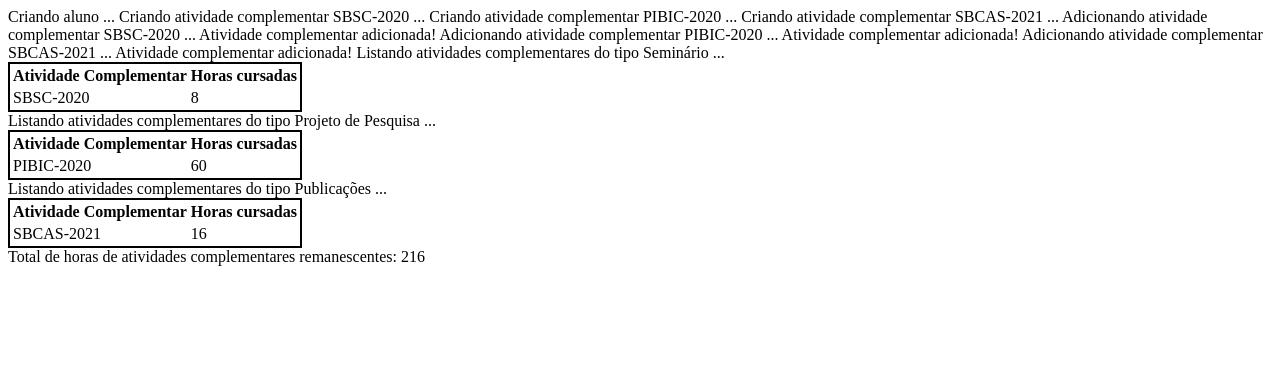
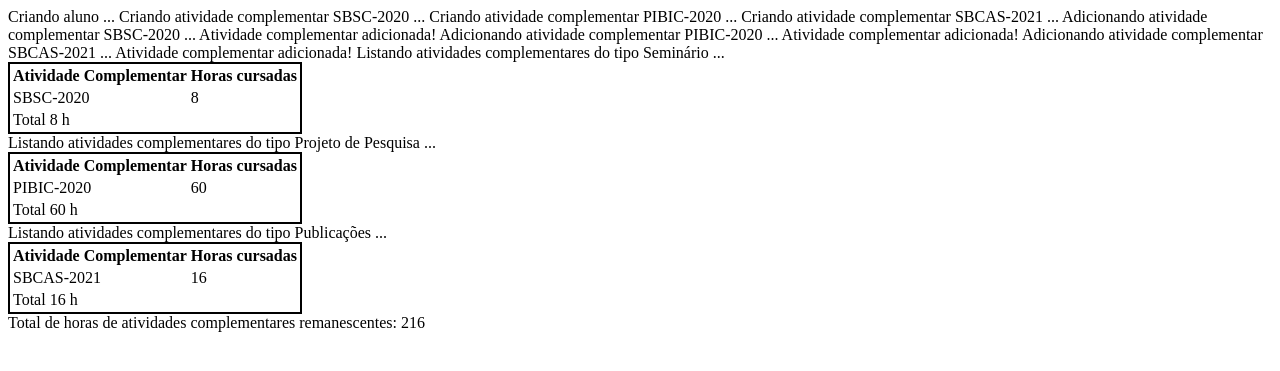
Before and after one commit to thcosta/05031, a PHP site: page /programa.php in a window 1280 px wide. Shown: the top 371 px of the page. Run offline with PHP 8.4, Linux system fonts and the light colour scheme.

Commit message:
Fixing questao3

```diff
--- a/AD1/questao3/aluno.php
+++ b/AD1/questao3/aluno.php
@@ -46,6 +46,7 @@ class Aluno {
   }
 
   public function listar_acs_tipo($tipo) {
+    $total_cursado = 0;
     $table = "
     <table style='border: 2px solid #000000'>
       <thead>
@@ -58,6 +59,7 @@ class Aluno {
     foreach($this->filtrar_ac_por_tipo($tipo) as $ac) {
       $nome = $ac->get_nome();
       $horas = $ac->get_horas();
+      $total_cursado += $horas;
       $table .= "
         <tr>
           <td>$nome</td>
@@ -65,6 +67,7 @@ class Aluno {
         </tr>";
     }
     $table .= "
+        <tr><td colspan='2'>Total $total_cursado h</tr>
       </tbody>
     </table>";
     echo $table;
```
